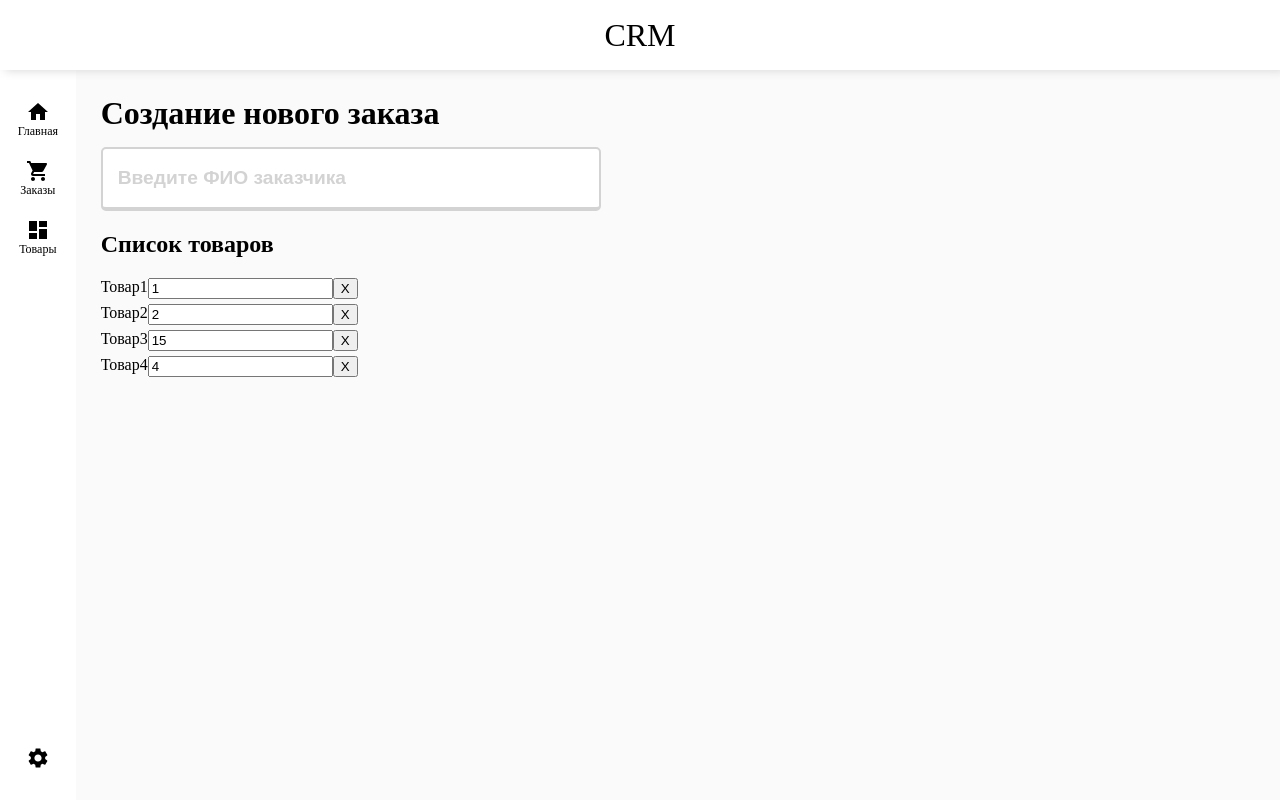
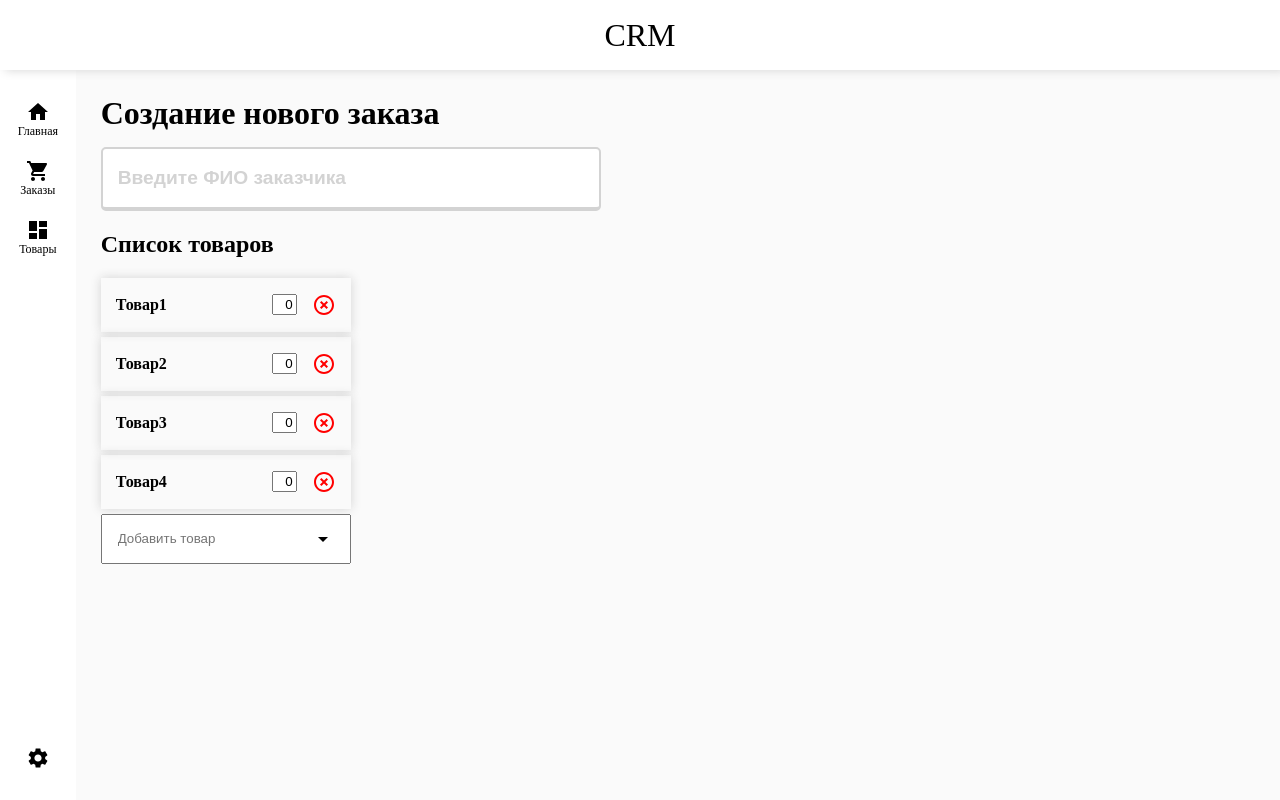
Before and after one commit to alexandrryazanov/test-project-cod, a React (Create React App) app: page /create-order in a window 1280 px wide. Built offline with nearby package versions, Linux system fonts and the light colour scheme.

Commit message:
feat(Select): added new component

```diff
--- a/src/components/CreateOrderComponents/GoodsList/Item/index.js
+++ b/src/components/CreateOrderComponents/GoodsList/Item/index.js
@@ -1,23 +1,20 @@
 import React, { useState } from "react";
-import { ItemWrapper } from "./units";
+import {
+    ControlsWrapper,
+    Count,
+    DeleteIcon,
+    GoodTitle,
+    ItemWrapper,
+} from "./units";
 
-const Item = ({ title, count: countItem }) => {
-    const [count, setCount] = useState(countItem);
-
-    const nums = [0, 1, 2, 3, 4, 5, 6, 7, 8, 9];
-
+const Item = ({ title }) => {
     return (
         <ItemWrapper>
-            <div>{title}</div>
-            <input
-                value={count}
-                onChange={(e) => {
-                    const val = e.target.value;
-                    const last = Number(val[val.length - 1]);
-                    if (nums.includes(last)) setCount(String(count) + last);
-                }}
-            />
-            <button>Х</button>
+            <GoodTitle>{title}</GoodTitle>
+            <ControlsWrapper>
+                <Count value={0} />
+                <DeleteIcon />
+            </ControlsWrapper>
         </ItemWrapper>
     );
 };
--- a/src/components/CreateOrderComponents/GoodsList/Item/units.js
+++ b/src/components/CreateOrderComponents/GoodsList/Item/units.js
@@ -1,6 +1,40 @@
 import styled from "@emotion/styled";
+import { HighlightOff } from "@material-ui/icons";
 
 export const ItemWrapper = styled.div`
     display: flex;
     margin-bottom: 5px;
+    width: 250px;
+    padding: 15px;
+    align-items: center;
+    box-shadow: 0 0 10px lightgray;
+    justify-content: space-between;
 `;
+
+export const ControlsWrapper = styled.div`
+    display: flex;
+    align-items: center;
+`;
+
+export const GoodTitle = styled.div`
+    font-size: 16px;
+    font-weight: bold;
+    margin-right: 15px;
+`;
+
+export const Count = styled.input`
+    width: 25px;
+    margin-right: 15px;
+    text-align: right;
+`;
+
+export const DeleteIcon = styled(HighlightOff)`
+    cursor: pointer;
+    color: red;
+    &:hover {
+        transform: scale(1.1);
+    }
+    &:active {
+        transform: scale(0.9);
+    }
+`;
--- a/src/components/CreateOrderComponents/GoodsList/index.js
+++ b/src/components/CreateOrderComponents/GoodsList/index.js
@@ -1,8 +1,13 @@
 import React from "react";
 import { ListWrapper } from "./units";
 import Item from "./Item";
+import Select from "../../Select";
 
-const GoodsList = () => {
+const GoodsList = ({ goods }) => {
+    const preparedGoods = goods
+        .filter((good) => good.count > 0)
+        .map((good) => `${good.brand} ${good.title} ${good.model}`);
+
     return (
         <ListWrapper>
             <h2>Список товаров</h2>
@@ -10,6 +15,7 @@ const GoodsList = () => {
             <Item title={"Товар2"} count={2} />
             <Item title={"Товар3"} count={15} />
             <Item title={"Товар4"} count={4} />
+            <Select options={preparedGoods} />
         </ListWrapper>
     );
 };
--- /dev/null
+++ b/src/components/Select/Dropdown/index.js
@@ -0,0 +1,14 @@
+import React from "react";
+import { DropdownItem, DropdownWrapper } from "./units";
+
+const Dropdown = ({ options }) => {
+    return (
+        <DropdownWrapper>
+            {options.map((option, i) => (
+                <DropdownItem key={i}>{option}</DropdownItem>
+            ))}
+        </DropdownWrapper>
+    );
+};
+
+export default Dropdown;
--- /dev/null
+++ b/src/components/Select/Dropdown/units.js
@@ -0,0 +1,21 @@
+import styled from "@emotion/styled";
+
+export const DropdownWrapper = styled.div`
+    width: 250px;
+    display: flex;
+    flex-direction: column;
+    height: fit-content;
+    max-height: 200px;
+    border: 1px solid lightgray;
+    background-color: white;
+    position: absolute;
+    overflow-y: auto;
+`;
+
+export const DropdownItem = styled.div`
+    padding: 15px;
+    cursor: pointer;
+    &:hover {
+        background-color: lightgray;
+    }
+`;
--- /dev/null
+++ b/src/components/Select/index.js
@@ -0,0 +1,18 @@
+import React, { useState } from "react";
+import { Arrow, Input, SelectWithDropdown, SelectWrapper } from "./units";
+import Dropdown from "./Dropdown";
+
+const Select = ({ options }) => {
+    const [dropdownVisible, setDropdownVisible] = useState(false);
+    return (
+        <SelectWithDropdown>
+            <SelectWrapper onClick={() => setDropdownVisible(!dropdownVisible)}>
+                <Input placeholder={"Добавить товар"} />
+                <Arrow rotate={dropdownVisible ? 180 : 0} />
+            </SelectWrapper>
+            {dropdownVisible && <Dropdown {...{ options }} />}
+        </SelectWithDropdown>
+    );
+};
+
+export default Select;
--- /dev/null
+++ b/src/components/Select/units.js
@@ -0,0 +1,35 @@
+import styled from "@emotion/styled";
+import { ArrowDropDown } from "@material-ui/icons";
+
+export const SelectWithDropdown = styled.div`
+    position: relative;
+`;
+export const SelectWrapper = styled.div`
+    width: 100%;
+    height: 50px;
+    max-width: 250px;
+    display: flex;
+    align-items: center;
+`;
+
+export const Input = styled.input`
+    width: 100%;
+    height: 100%;
+    display: flex;
+    padding: 15px;
+    align-items: center;
+`;
+
+export const Arrow = styled(ArrowDropDown)`
+    margin-left: -40px;
+    cursor: pointer;
+    &:hover {
+        color: orange;
+    }
+    &:active {
+        transform: scale(0.9);
+    }
+
+    transform: rotate(${({ rotate }) => rotate || 0}deg);
+    transition: transform 0.8s;
+`;
--- a/src/pages/CreateOrder.js
+++ b/src/pages/CreateOrder.js
@@ -6,6 +6,7 @@ import {
 } from "../components/CreateOrderComponents/units";
 import Field from "../components/Field";
 import GoodsList from "../components/CreateOrderComponents/GoodsList";
+import { goodsStore } from "../tempData/goods";
 
 const CreateOrder = () => {
     return (
@@ -15,7 +16,7 @@ const CreateOrder = () => {
                 placeholder={"Введите ФИО заказчика"}
                 wrapperStyle={fieldWrapper}
             />
-            <GoodsList />
+            <GoodsList goods={goodsStore} />
         </OrderWrapper>
     );
 };
--- /dev/null
+++ b/src/tempData/goods.js
@@ -0,0 +1,42 @@
+export const goodsStore = [
+    {
+        id: 1,
+        brand: "Apple",
+        title: "iPhone",
+        model: "X",
+        count: 10,
+        cost: 1000,
+    },
+    {
+        id: 2,
+        brand: "Apple",
+        title: "airPods",
+        model: "2",
+        count: 0,
+        cost: 500,
+    },
+    {
+        id: 3,
+        brand: "Samsung",
+        title: "Galaxy",
+        model: "A5",
+        count: 14,
+        cost: 1000,
+    },
+    {
+        id: 4,
+        brand: "Apple",
+        title: "iPhone",
+        model: "11",
+        count: 8,
+        cost: 1000,
+    },
+    {
+        id: 5,
+        brand: "Samsung",
+        title: "Galaxy",
+        model: "S",
+        count: 22,
+        cost: 1200,
+    },
+];
```
